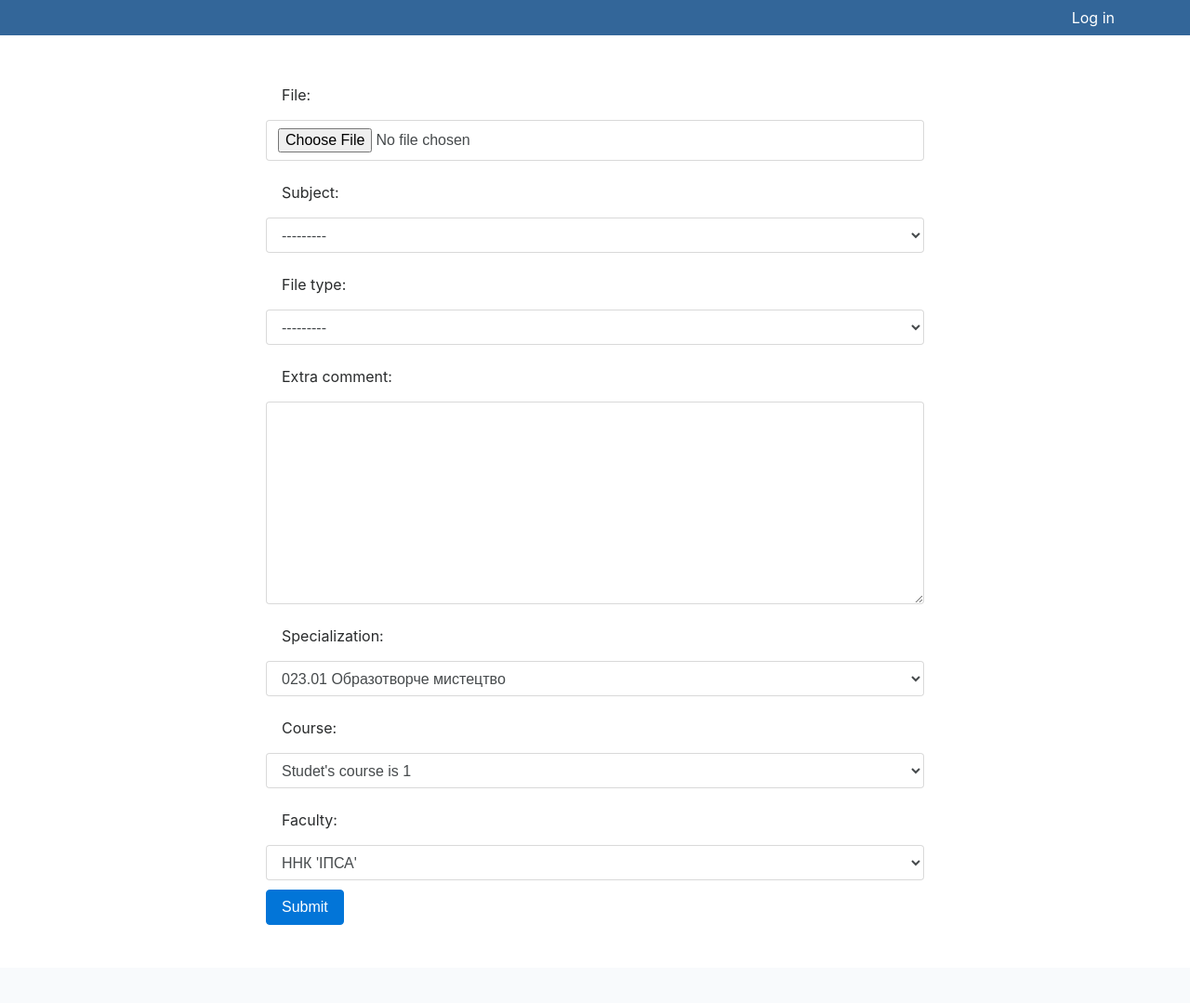
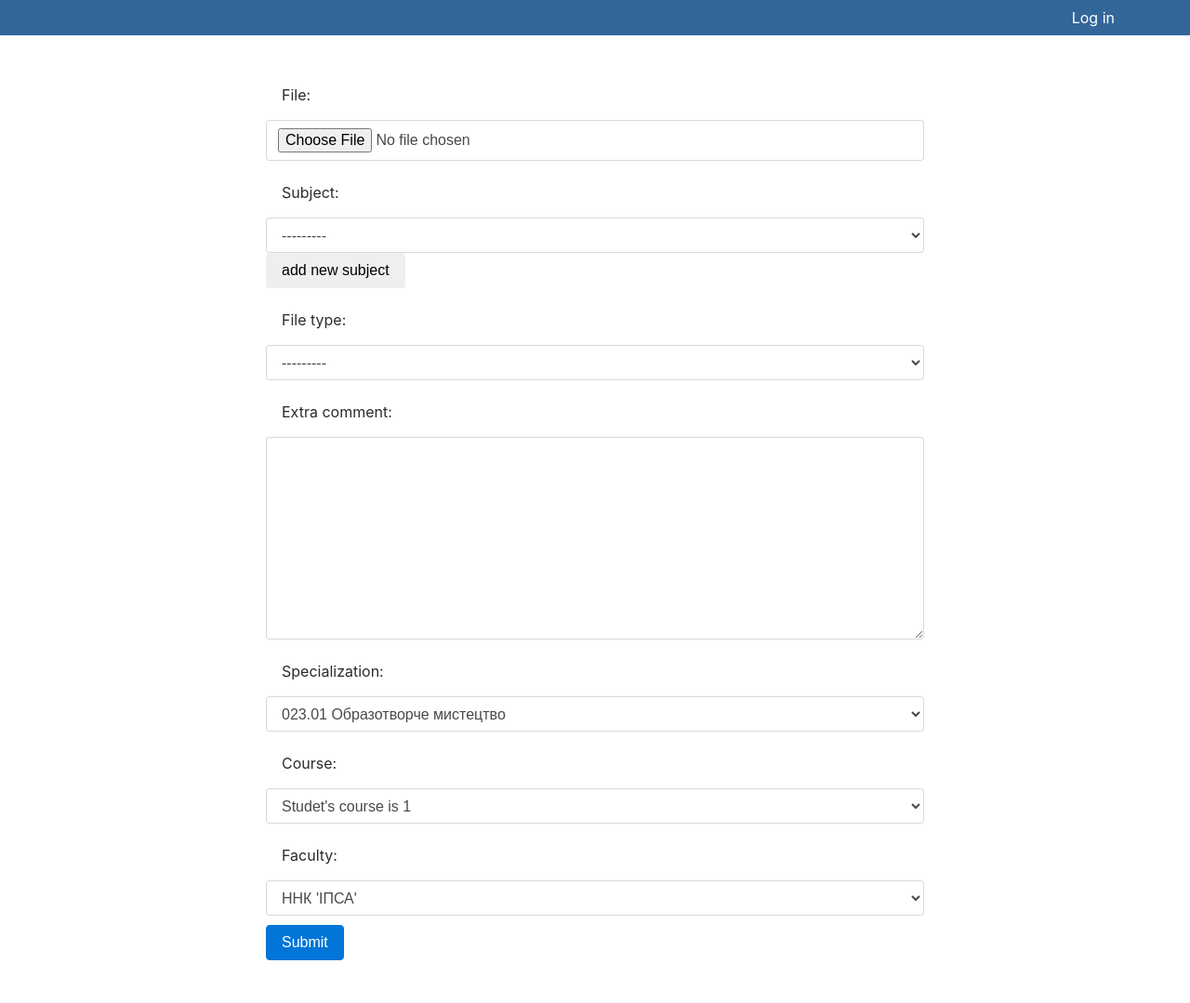
Before and after one commit to vilnitskiy/Writeoff, a Django app: page /1/1/1/1/ in a window 1280 px wide. Shown: the whole page at 93% size. Before the commit the page ends 995 px from the top, so only its background shows below. Run offline with Django 3.2, Linux system fonts and the light colour scheme; data comes from the database, SQL or seed files in the repository; data that the repository does not hold is empty; some libraries are stand-ins or nearby versions.

Commit message:
files view chnges

```diff
--- a/WriteOff/WriteOff/urls.py
+++ b/WriteOff/WriteOff/urls.py
@@ -24,7 +24,7 @@ urlpatterns = [
     url(r'^(?P<id_faculty>\d+)/(?P<id_course>\d+)/(?P<id_speciality>\d+)/(?P<id_specialization>\d+)/',
         views.FilesView.as_view(),
         name='files'),
-    url(r'^(?P<id_faculty>\d+)/(?P<id_course>\d+)/(?P<id_speciality>\d+)/(?P<id_specialization>\d+)/',
+    url(r'^subjects/(?P<id_faculty>\d+)/(?P<id_course>\d+)/(?P<id_speciality>\d+)/(?P<id_specialization>\d+)/',
         views.subjects,
         name='subjects'),
 
--- /dev/null
+++ b/WriteOff/assets/js/main.js
@@ -0,0 +1,20 @@
+$(document).ready(function () {
+
+    var is_open = false;
+    var clone = $('#new_subject').prev().clone();
+    $('#new_subject').click(function(e){
+        if (!is_open) {
+            is_open = true;
+            $('#new_subject').text('choose from existing');
+            $('#new_subject').prev().remove();
+            $('#new_subject').before(
+                '<input type="text" class="form-control" name="new_subject" id="id_new_subject" autocomplete="off" required>');
+        }
+        else {
+            is_open = false;
+            $('#new_subject').prev().remove();
+            $('#new_subject').before(clone);
+            $('#new_subject').text('add new subject');
+        }
+    });
+});
--- a/WriteOff/fawn/models.py
+++ b/WriteOff/fawn/models.py
@@ -45,9 +45,21 @@ class Specialization(models.Model):
 
 
 class Teacher(models.Model):
-    first_name = models.CharField(max_length=30, null=True, blank=True)
-    middle_name = models.CharField(max_length=30, null=True, blank=True)
-    last_name = models.CharField(max_length=30, null=True, blank=False)
+    first_name = models.CharField(
+        max_length=30,
+        null=True,
+        blank=True,
+        default='unknown')
+    middle_name = models.CharField(
+        max_length=30,
+        null=True,
+        blank=True,
+        default='unknown')
+    last_name = models.CharField(
+        max_length=30,
+        null=True,
+        blank=False,
+        default='unknown')
     degree = models.CharField(max_length=30, null=True, blank=True)
 
     def full_name(self):
@@ -56,12 +68,16 @@ class Teacher(models.Model):
 
 
 class Subject(models.Model):
-    name = models.CharField(max_length=30)
-    full_name = models.TextField()
-    teacher = models.ForeignKey(Teacher, blank=True, null=True)
+    name = models.CharField(
+        max_length=30)
+    full_name = models.TextField(blank=True, null=True)
+    teacher = models.ForeignKey(
+        Teacher,
+        blank=True,
+        null=True)
 
     def __unicode__(self):
-        return u"%s %s" % (self.name, self.teacher.last_name)
+        return u"%s" % (self.name)
 
 
 class File(models.Model):
--- a/WriteOff/fawn/views.py
+++ b/WriteOff/fawn/views.py
@@ -68,6 +68,21 @@ class FilesView(View):
 
     def post(self, request, *args, **kwargs):
         form = self.form_class(request.POST, request.FILES)
+        new_subject = request.POST['new_subject']
+        subjects = Subject.objects.all()
+        new_s = False
+        if not subjects:
+            Subject.objects.create(
+                name='unknown')
+        if request.POST:
+            for subj in subjects:
+                if str(subj) != str(new_subject):
+                    new_s = True
+                else:
+                    new_s = False
+        if new_s:
+            Subject.objects.create(
+                name=new_subject)
         if form.is_valid():
             form.save()
             return render(request, self.template_name, {'success': True,
@@ -127,14 +142,15 @@ def specialization(request, id_faculty, id_course, id_speciality):
                    'chosen_speciality': chosen_speciality})
 
 
-def subjects(request, id_faculty, id_course, id_speciality):
-    faculty = Faculty.objects.get(id=kwargs['id_faculty'])
-    course = Course.objects.get(id=kwargs['id_course'])
+def subjects(request, id_faculty, id_course, id_specialization, **kwargs):
+    faculty = Faculty.objects.get(id=id_faculty)
+    course = Course.objects.get(id=id_course)
     specialization = Specialization.objects.get(
-        id=kwargs['id_specialization']
+        id=id_specialization
     )
     files_queryset = File.objects.filter(faculty=faculty,
                                          course=course,
                                          specialization=specialization)
-    subjects = files_queryset.subject
+    print files_queryset
+    subjects = files_queryset
     return render(request, 'subjects.html', {'subjects': subjects})
--- a/WriteOff/templates/base.html
+++ b/WriteOff/templates/base.html
@@ -12,6 +12,7 @@
     <script src="https://cdnjs.cloudflare.com/ajax/libs/tether/1.4.0/js/tether.min.js" integrity="	sha384-DztdAPBWPRXSA/3eYEEUWrWCy7G5KFbe8fFjk5JAIxUYHKkDx6Qin1DkWx51bBrb" crossorigin="anonymous"></script>
 
     <script src="https://maxcdn.bootstrapcdn.com/bootstrap/4.0.0-alpha.6/js/bootstrap.min.js" integrity="sha384-vBWWzlZJ8ea9aCX4pEW3rVHjgjt7zpkNpZk+02D9phzyeVkE+jo0ieGizqPLForn" crossorigin="anonymous"></script>
+    <script src="{% static 'js/main.js' %}"></script>
 </head>
 
 <body>
--- a/WriteOff/templates/files.html
+++ b/WriteOff/templates/files.html
@@ -11,6 +11,11 @@
                 <div class="form_items">
                     <label for="id_{{ item.name }}" class="btn btn-default btn-file">{{ item.label }}:</label>
                     {{ item }}
+                    {% if item.name == 'subject' %}
+                        <button type="button" class="btn" id="new_subject">
+                            add new subject
+                        </button>
+                    {% endif %}
                 </div>
             {% endfor %}
             <div class="submit_file">
@@ -18,4 +23,7 @@
             </div>
         </div>
     </form>
+    <script type="text/javascript">
+        var files_url = "{{ request.path }}";
+    </script>
 {% endblock %}
--- a/WriteOff/templates/subjects.html
+++ b/WriteOff/templates/subjects.html
@@ -0,0 +1,5 @@
+{% extends 'base.html' %}
+{% load static %}
+{% block content %}
+{{ subjects }}
+{% endblock %}
```
Also changed, not shown: WriteOff/fawn/migrations/0007_auto_20170325_1830.py (added), WriteOff/fawn/migrations/0008_auto_20170327_1358.py (added), WriteOff/fawn/migrations/0009_auto_20170327_1406.py (added), WriteOff/fawn/migrations/0010_auto_20170327_1539.py (added), WriteOff/fawn/migrations/0011_auto_20170327_1542.py (added).
